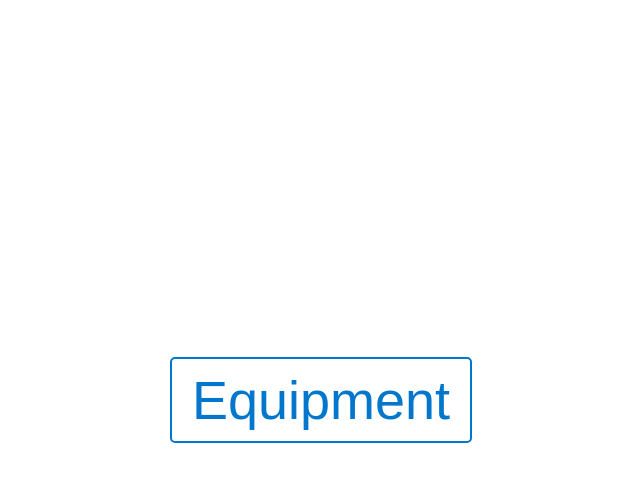
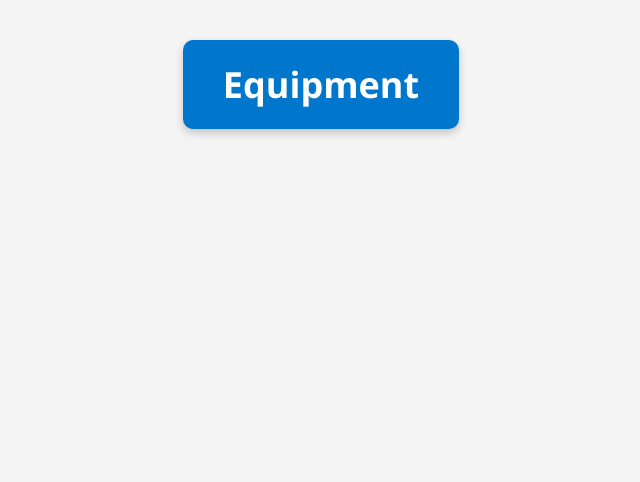
Before and after one commit to dmgastrana/net, a plain HTML site: page index.html in a window 1280 px wide. Shown: the whole page, without its empty margins (319-959 px from the left). Drawn offline with Linux system fonts and the light colour scheme.

Commit message:
Update index.html

```diff
--- a/index.html
+++ b/index.html
@@ -4,28 +4,37 @@
     <title>Equipment</title>
     <style>
         body {
-            font-size: 54px;
-            font-family: Arial, sans-serif;
+            font-size: 36px;
+            font-weight: bold;
+            font-family: 'Segoe UI', Tahoma, Geneva, Verdana, sans-serif;
+            margin: 0;
+            padding: 40px 0 0 0; /* Top padding to bring content down slightly */
+            background-color: #f4f4f4;
             display: flex;
-            justify-content: center;
+            flex-direction: column;
             align-items: center;
-            height: 100vh;
-            margin: 0;
+            min-height: 100vh;
         }
         a {
             text-decoration: none;
-            color: #0077cc;
-            padding: 10px 20px;
-            border: 2px solid #0077cc;
-            border-radius: 5px;
+            color: white;
+            background-color: #0077cc;
+            padding: 20px 40px;
+            border-radius: 10px;
+            box-shadow: 0 4px 8px rgba(0,0,0,0.2);
+            transition: background-color 0.3s ease;
+            margin-bottom: 30px; /* Space for future labels below */
         }
         a:hover {
-            background-color: #0077cc;
-            color: white;
+            background-color: #005fa3;
         }
     </style>
 </head>
 <body>
     <a href="https://dmgastrana.github.io/Information/" target="_blank">Equipment</a>
+
+    <!-- Future labels can go here -->
+    <!-- <a href="link2.html">Summary</a> -->
+    <!-- <a href="link3.html">Reports</a> -->
 </body>
 </html>
```
